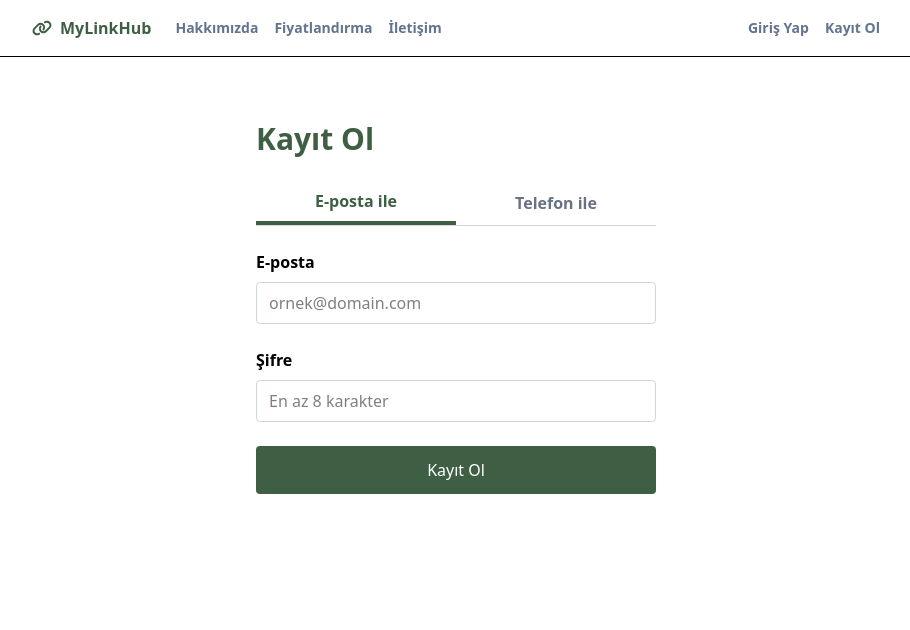
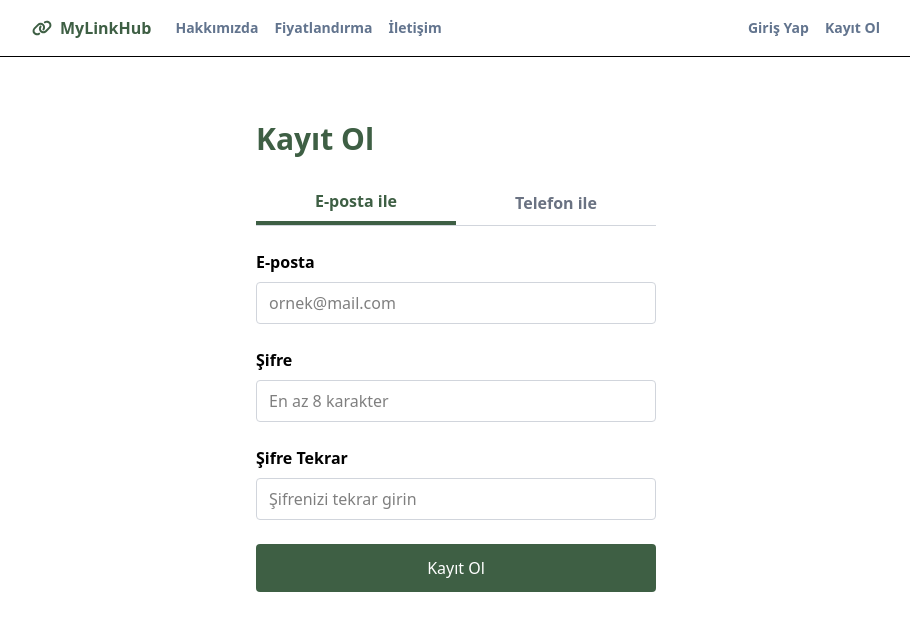
Before and after one commit to merve824/linktree_clone, a Next.js app: page /register in a window 1280 px wide. Shown: the top 630 px of the page, without its empty margins (184-1094 px from the left). Built offline with nearby package versions, Linux system fonts and the light colour scheme.

Commit message:
Add redux

```diff
--- /dev/null
+++ b/lib/slices/userSlice.js
@@ -0,0 +1,26 @@
+import { createSlice } from '@reduxjs/toolkit';
+
+const initialState = {
+    token: null,
+    registrationEmail: null,
+};
+
+const userSlice = createSlice({
+    name: 'user',
+    initialState,
+    reducers: {
+        setToken(state, action) {
+            state.token = action.payload;
+        },
+        setRegistrationEmail(state, action) {
+            state.registrationEmail = action.payload;
+        },
+        clear(state) {
+            state.token = null;
+            state.registrationEmail = null;
+        },
+    },
+});
+
+export const { setToken, setRegistrationEmail, clear } = userSlice.actions;
+export default userSlice.reducer;
--- /dev/null
+++ b/lib/store.js
@@ -0,0 +1,8 @@
+import { configureStore } from '@reduxjs/toolkit';
+import userReducer from './slices/userSlice';
+
+export const store = configureStore({
+    reducer: {
+        user: userReducer,
+    },
+});
--- a/package.json
+++ b/package.json
@@ -14,9 +14,12 @@
     "@fortawesome/free-regular-svg-icons": "^6.7.2",
     "@fortawesome/free-solid-svg-icons": "^6.7.2",
     "@fortawesome/react-fontawesome": "^0.2.2",
+    "@reduxjs/toolkit": "^2.8.2",
+    "axios": "^1.10.0",
     "next": "15.4.2",
     "react": "19.1.0",
-    "react-dom": "19.1.0"
+    "react-dom": "19.1.0",
+    "react-redux": "^9.2.0"
   },
   "devDependencies": {
     "@eslint/eslintrc": "^3",
--- a/src/app/layout.js
+++ b/src/app/layout.js
@@ -1,5 +1,6 @@
 import './globals.css';
 import Header from '../components/header/Header';
+import Providers from './providers';
 import { Inter } from 'next/font/google';
 
 export const metadata = {
@@ -17,8 +18,10 @@ export default function RootLayout({ children }) {
     return (
         <html lang="en" className={inter.variable}>
             <body>
-                <Header />
-                <main className="min-h-screen">{children}</main>
+                <Providers>
+                    <Header />
+                    <main className="min-h-screen">{children}</main>
+                </Providers>
             </body>
         </html>
     );
--- /dev/null
+++ b/src/app/providers.js
@@ -0,0 +1,8 @@
+'use client';
+
+import { Provider } from 'react-redux';
+import { store } from '../../lib/store';
+
+export default function Providers({ children }) {
+    return <Provider store={store}>{children}</Provider>;
+}
--- a/src/app/register/page.js
+++ b/src/app/register/page.js
@@ -9,8 +9,10 @@ export default function Register() {
         email: '',
         phone: '',
         password: '',
+        confirmPassword: '',
     });
     const [submitted, setSubmitted] = useState(false);
+    const [error, setError] = useState('');
 
     function handleInputChange(e) {
         setFormData((prev) => ({ ...prev, [e.target.name]: e.target.value }));
@@ -18,6 +20,11 @@ export default function Register() {
 
     function handleSubmit(e) {
         e.preventDefault();
+
+        if (formData.password !== formData.confirmPassword) {
+            setError('Şifreler eşleşmiyor.');
+            return;
+        }
 
         const dataToSubmit = {
             method: activeTab,
@@ -27,6 +34,7 @@ export default function Register() {
 
         console.log('Kayıt verisi:', dataToSubmit);
         setSubmitted(true);
+        setError('');
     }
 
     return (
@@ -69,6 +77,12 @@ export default function Register() {
                 </div>
             )}
 
+            {error && (
+                <div className="mb-4 p-4 bg-red-100 text-red-800 rounded">
+                    {error}
+                </div>
+            )}
+
             <form onSubmit={handleSubmit} className="space-y-6">
                 {activeTab === 'email' && (
                     <div>
@@ -85,7 +99,7 @@ export default function Register() {
                             required
                             value={formData.email}
                             onChange={handleInputChange}
-                            placeholder="ornek@domain.com"
+                            placeholder="ornek@mail.com"
                             className="w-full border border-gray-300 rounded px-3 py-2 focus:outline-none focus:ring-2 focus:ring-[#3E5F44]"
                         />
                     </div>
@@ -132,6 +146,26 @@ export default function Register() {
                     />
                 </div>
 
+                <div>
+                    <label
+                        htmlFor="confirmPassword"
+                        className="block mb-2 font-semibold"
+                    >
+                        Şifre Tekrar
+                    </label>
+                    <input
+                        type="password"
+                        id="confirmPassword"
+                        name="confirmPassword"
+                        required
+                        minLength={6}
+                        value={formData.confirmPassword}
+                        onChange={handleInputChange}
+                        placeholder="Şifrenizi tekrar girin"
+                        className="w-full border border-gray-300 rounded px-3 py-2 focus:outline-none focus:ring-2 focus:ring-[#3E5F44]"
+                    />
+                </div>
+
                 <button
                     type="submit"
                     className="w-full text-white py-3 rounded hover:bg-[#335133] transition-colors"
```
Also changed, not shown: 1 other file (tests, documents, lock files or other folders).
